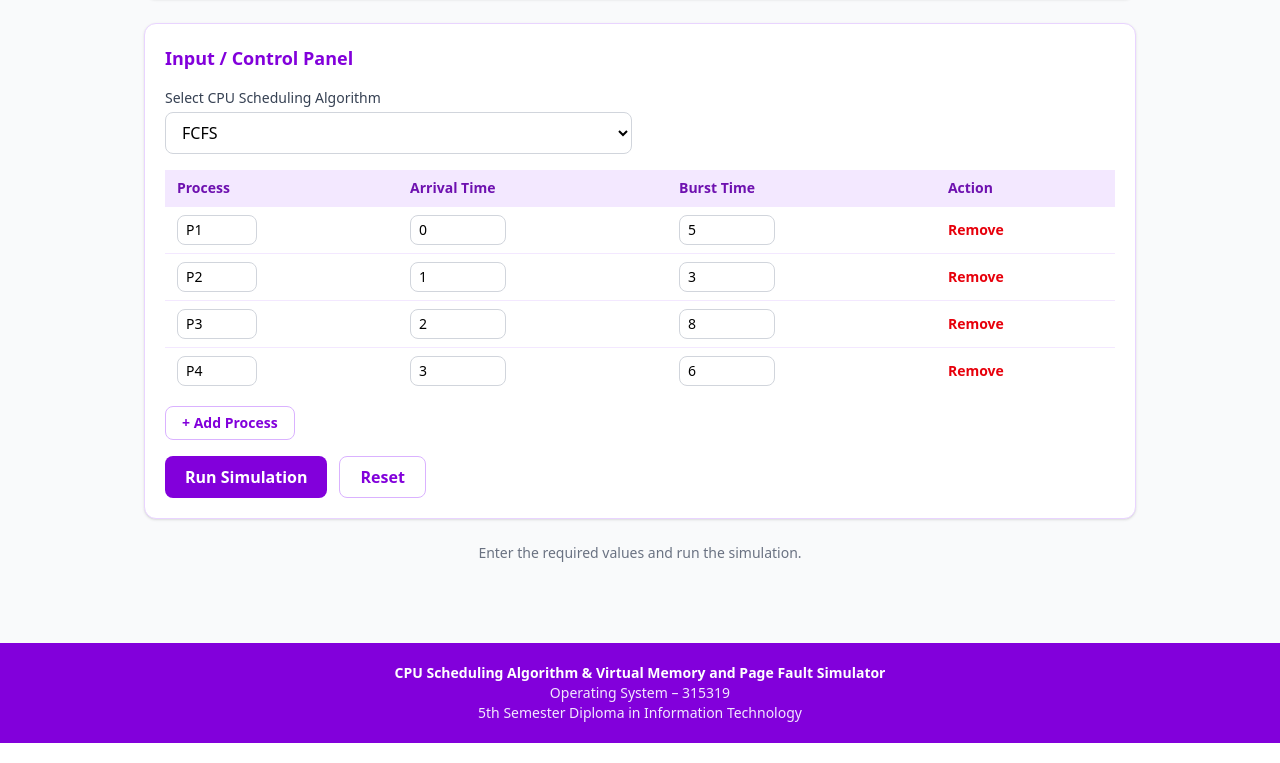
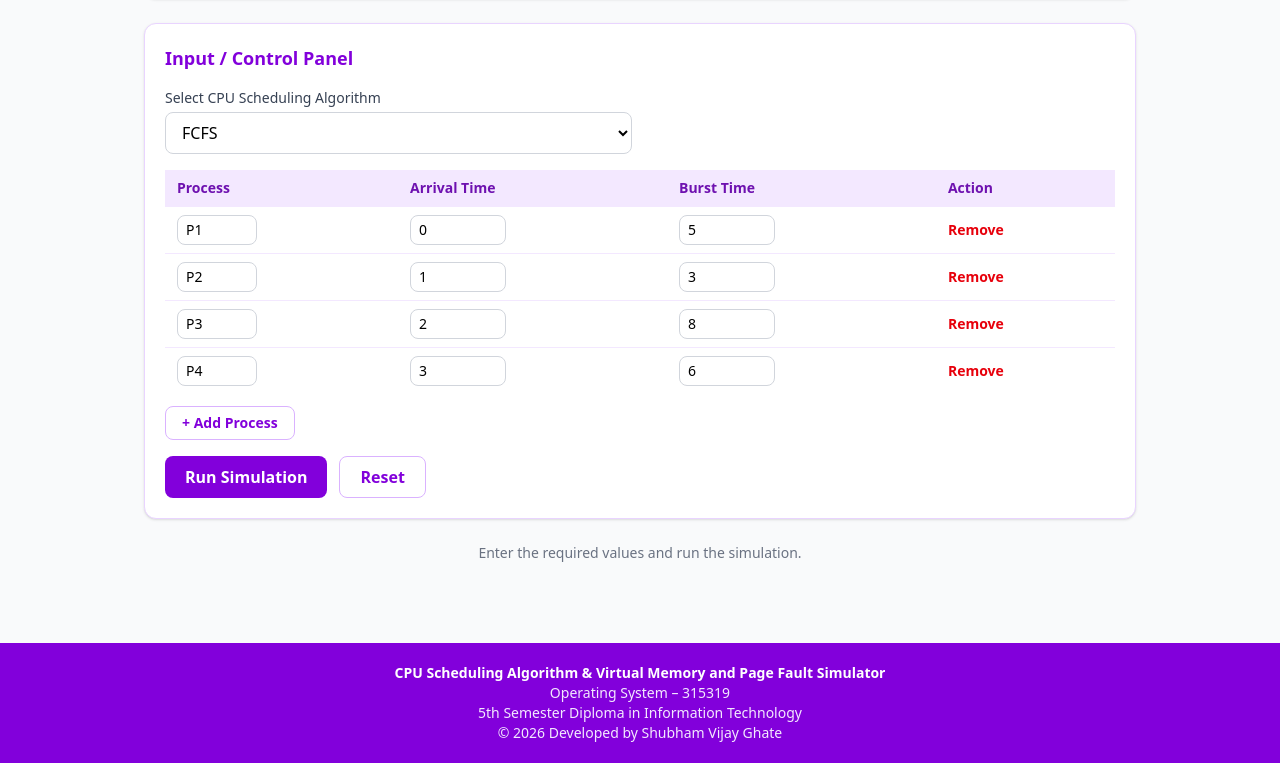
Before and after one commit to Shubhamghate922/Osy-cpu-scheduling-virtual-memory-simulator, a React (Vite) app in the folder frontend/: page / in a window 1280 px wide. Shown: the part 345-1108 px from the top of the page. Built offline with nearby package versions, Linux system fonts and the light colour scheme; no server answers.

Commit message:
Update Footer.jsx
Add Developer Name

```diff
--- a/frontend/src/components/Footer.jsx
+++ b/frontend/src/components/Footer.jsx
@@ -7,6 +7,7 @@ function Footer() {
         </p>
         <p>Operating System – 315319</p>
         <p>5th Semester Diploma in Information Technology</p>
+        <p>© 2026 Developed by Shubham Vijay Ghate</p>
       </div>
     </footer>
   );
```
